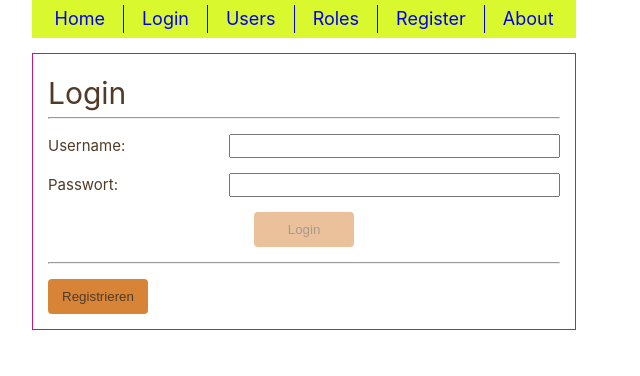
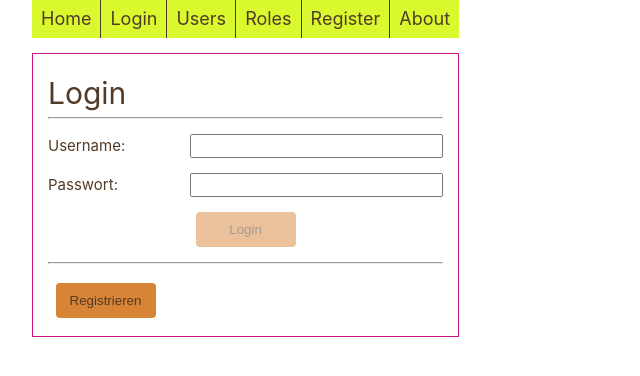
Before and after one commit to as19git67/finanzkraftui, a Vue app: page /login in a window 1280 px wide. Shown: the top 376 px of the page, without its empty margins (0-640 px from the left). Built offline with nearby package versions, Linux system fonts and the light colour scheme.

Commit message:
Styling Navbar

```diff
--- a/src/App.vue
+++ b/src/App.vue
@@ -45,7 +45,6 @@ header .wrapper nav {
 nav {
   flex-wrap: wrap;
   display: flex;
-  padding: 0.25em;
   font-size: larger;
   font-weight: bold;
 }
@@ -58,7 +57,6 @@ nav a.router-link-exact-active:hover {
 
 nav a {
   border-left: 1px solid;
-  padding-left: 1em;
 }
 
 nav a:first-of-type {
--- a/src/assets/base.css
+++ b/src/assets/base.css
@@ -68,17 +68,6 @@
 
 @media (prefers-color-scheme: dark) {
     :root {
-        --color-background: var(--vt-c-black);
-        --color-background-soft: var(--vt-c-black-soft);
-        --color-background-mute: var(--vt-c-black-mute);
-
-        --color-border: var(--vt-c-divider-dark-2);
-        --color-border-hover: var(--vt-c-divider-dark-1);
-
-        --color-heading: var(--vt-c-text-dark-1);
-        --color-text: var(--vt-c-text-dark-2);
-
-        --color-button-primary: var(--as-color-secondary-2-4);
     }
 }
 
@@ -103,6 +92,9 @@ body {
     text-rendering: optimizeLegibility;
     -webkit-font-smoothing: antialiased;
     -moz-osx-font-smoothing: grayscale;
+}
+a {
+    color: var(--color-button-primary-text);
 }
 
 .btn-icon-only {
--- a/src/assets/main.css
+++ b/src/assets/main.css
@@ -9,7 +9,7 @@ a,
 .green {
   text-decoration: none;
   transition: 0.4s;
-  margin-right: 1em;
+  padding: 0.25em 0.5em 0.25em 0.5em;
 }
 
 @media (hover: hover) {
```
